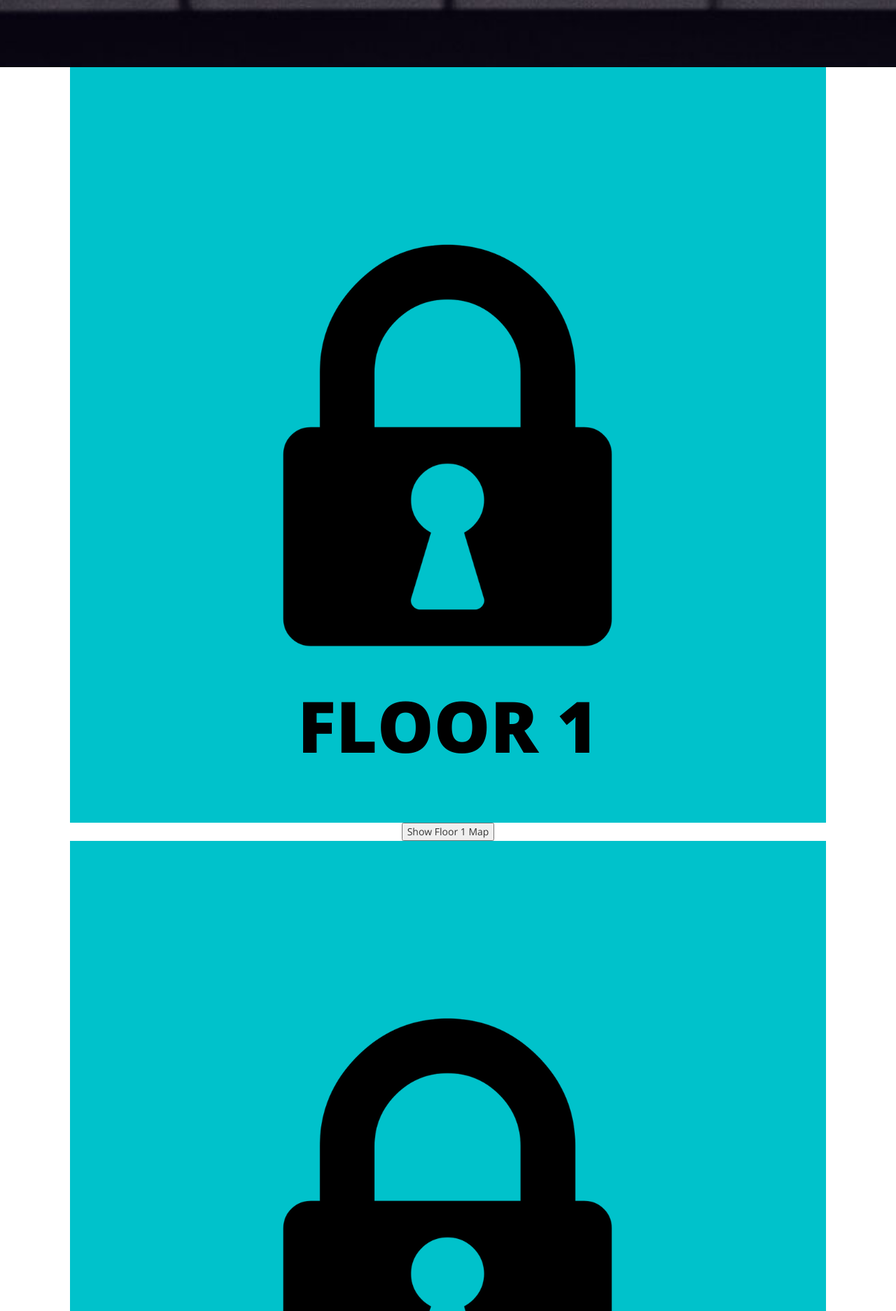
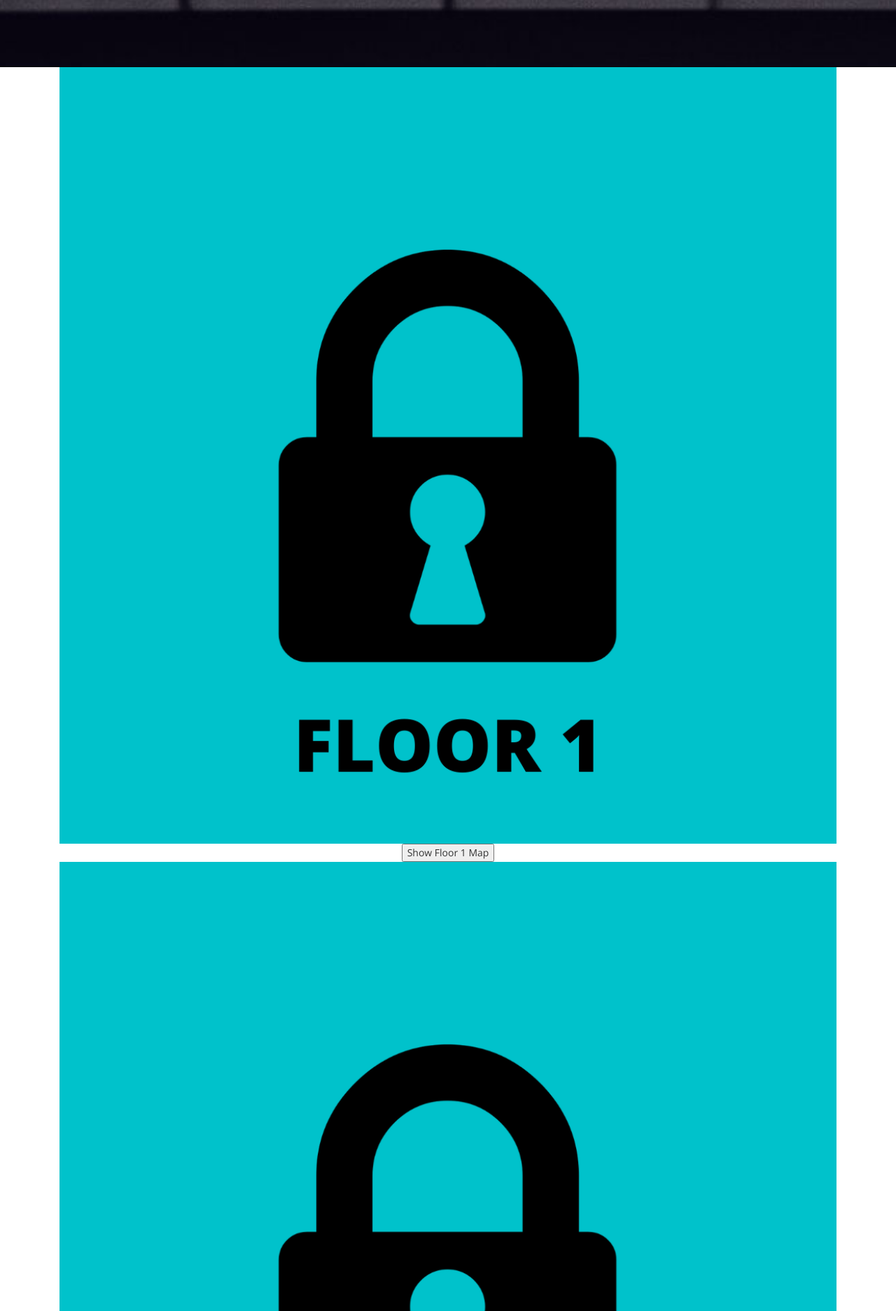
Before and after one commit to Eshakhot26/Eshakhot26.github.io, a plain HTML site: page locate us.html in a window 1280 px wide. Shown: the part 206-2080 px from the top of the page at 70% size. Drawn offline with nearby package versions, Linux system fonts and the light colour scheme.

Commit message:
Add files via upload

```diff
--- a/locate us.html
+++ b/locate us.html
@@ -1,6 +1,7 @@
 <!DOCTYPE html>
 <head>
     <meta charset="utf-8" />
+    <meta name="viewport" content="width=device-width, initial-scale=1.0">
     <meta name="viewport" content="width=device-width, initial-scale=1, maximum-scale=1" />
     <meta name="description" content="" />
     <meta name="author" content="" />
@@ -65,7 +66,7 @@
             document.getElementById("theImage").src="assets/img/f1.jpg";
             }
         </script>
-        <img id="theImage" src="assets/img/L1.png">
+        <img id="theImage" src="assets/img/L1.png" style="width:100%;">
         <input type="button" id="theButton" value="Show Floor 1 Map" onclick="pictureChange()">
     </div>
 </div>
@@ -77,7 +78,7 @@
             document.getElementById("theImage2").src="assets/img/f2.jpg";
             }
         </script>
-        <img id="theImage2" src="assets/img/L2.png">
+        <img id="theImage2" src="assets/img/L2.png" style="width:100%;">
         <input type="button" id="theButton2" value="Show Floor 2 Map" onclick="pictureChange2()">
     </div>
 </div>
@@ -89,7 +90,7 @@
             document.getElementById("theImage3").src="assets/img/f3.jpg";
             }
         </script>
-        <img id="theImage3" src="assets/img/L3.png">
+        <img id="theImage3" src="assets/img/L3.png" style="width:100%;">
         <input type="button" id="theButton3" value="Show Floor 3 Map" onclick="pictureChange3()">
     </div>
 </div>
```
